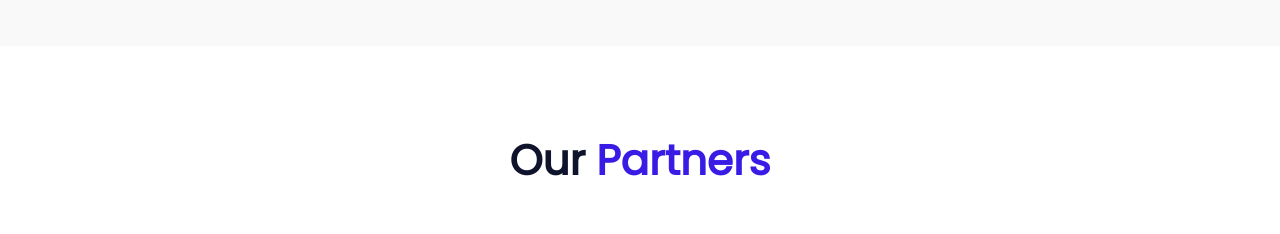
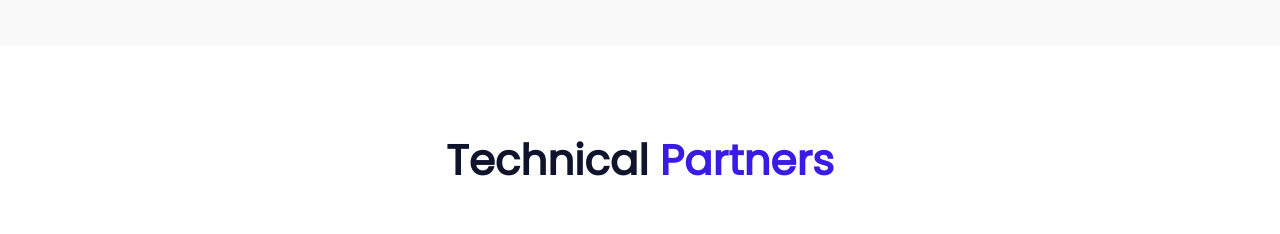
Before and after one commit to divyake/ehacon2020, a plain HTML site: page index.html in a window 1280 px wide. Shown: the part 4200-4434 px from the top of the page. Drawn offline with nearby package versions, Linux system fonts and the light colour scheme; some packages are replaced by stand-ins of ours; a web font is replaced by a local one.

Commit message:
pre-final changes

```diff
--- a/index.html
+++ b/index.html
@@ -320,6 +320,7 @@
 							<div class="event-content">
 							<!--<p class="event-time"><i class="fa fa-clock-o"></i> 8 : 00 AM - 11 : 00 AM</p> -->
 								<h3 class="event-title">Registration for 3MST</h3>
+
 								<h3 class="event-title">Registration for DeCipher</h3>
 								<h3 class="event-title">Registration for Workshops</h3>
 
@@ -644,7 +645,7 @@ Co-host and platform partner: CodeChef</br>
 			<div class="row">
 				<!-- section title -->
 				<div class="section-title">
-					<h3 class="title"><span>Our</span> <span style="color: #3617e6;">partners</span></h3>
+					<h3 class="title"><span>Technical</span> <span style="color: #3617e6;">partners</span></h3>
 				</div>
 				<!-- /section title -->
 
```
